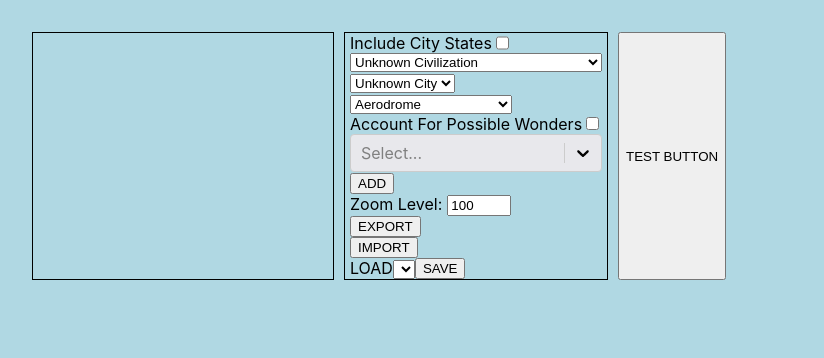
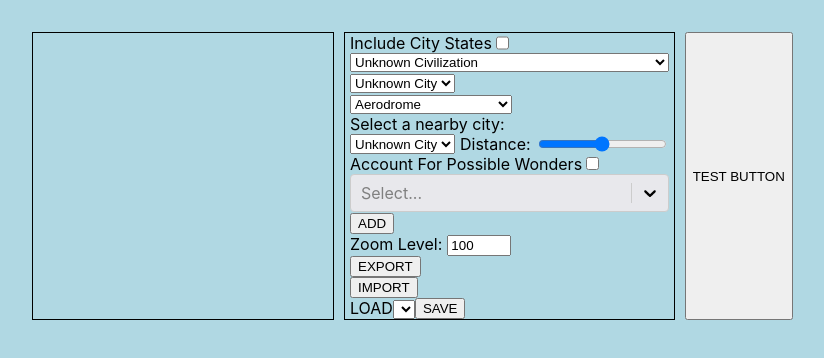
Before and after one commit to DarrelTran/civdist, a React (Create React App) app in the folder Frontend/civdist/: page /map in a window 1280 px wide. Both pictures are taken after a click on the button "TEST BUTTON". Shown: the top 358 px of the page, without its empty margins (0-824 px from the left). Built offline with nearby package versions, Linux system fonts and the light colour scheme.

Commit message:
encampment ui wip

```diff
--- a/Frontend/civdist/src/civilization/civilizations.tsx
+++ b/Frontend/civdist/src/civilization/civilizations.tsx
@@ -516,6 +516,7 @@ export abstract class Civilization
             const aerodromeScore = this.getAerodromeScore(adjTile, yieldPreferences, mapCache, ownedTiles, wondersIncluded);
             const entertainmentZoneScore = this.getEntertainmentZoneScore(adjTile, yieldPreferences, mapCache, ownedTiles, wondersIncluded);
             const spaceportScore = this.getSpaceportScore(adjTile, yieldPreferences, mapCache, ownedTiles, wondersIncluded);
+            const encampmentScore = this.getEncampmentScore(adjTile, yieldPreferences, mapCache, ownedTiles, wondersIncluded);
 
             if (campusScore >= LOW_SCORE ||
                 theaterScore >= LOW_SCORE ||
@@ -528,7 +529,8 @@ export abstract class Civilization
                 aqueductScore >= LOW_SCORE ||
                 aerodromeScore >= LOW_SCORE ||
                 entertainmentZoneScore >= LOW_SCORE ||
-                spaceportScore >= LOW_SCORE
+                spaceportScore >= LOW_SCORE ||
+                encampmentScore >= LOW_SCORE
                )
                 ++totalDistricts;
         })
--- a/Frontend/civdist/src/pages/mapPage.tsx
+++ b/Frontend/civdist/src/pages/mapPage.tsx
@@ -89,6 +89,8 @@ const MapPage = () =>
     const [dropdownCity, setDropdownCity] = useState<string>(CITY_NAME_DEFAULT);
     const [dropdownDistrict, setDropdownDistrict] = useState<string>(allPossibleDistricts()[0]);
     const [dropdownYields, setDropdownYields] = useState<TileYields[]>([]);
+
+    const [encampmentNearbyCityDisplay, setEncampmentNearbyCityDisplay] = useState<string>("none");
 
     /**
      * - Shifting hex img's by the subtraction seen in drawMap() keeps correct oddr coordinate detection but visuals will break
@@ -938,6 +940,15 @@ const MapPage = () =>
         </div>
     }
 
+    useEffect(() =>
+    {
+        if (dropdownDistrict === TileDistricts.ENCAMPMENT_DISTRICT)
+            setEncampmentNearbyCityDisplay('grid');
+        else
+            setEncampmentNearbyCityDisplay('none');
+
+    }, [dropdownDistrict])
+
     return (
         <div style={{display: 'flex'}}>
             <div
@@ -1023,7 +1034,37 @@ const MapPage = () =>
                             }
                         </select>
 
-                        <br/>
+                        <div style={{display: encampmentNearbyCityDisplay}}>
+                            <span>Select a nearby city: </span>
+                            <div style={{display: 'flex'}}>
+                                <select>
+                                    {(
+                                        () =>
+                                        {
+                                            // can't use civDropdownRef as this select doesnt know when to re-render compared to something like an useEffect
+                                            const allCities: JSX.Element[] = [];
+                                            let i = 0;
+
+                                            uniqueCities.forEach((cities) =>
+                                            {
+                                                cities.forEach((city) =>
+                                                {
+                                                    allCities.push(<option value={city} key={i}>{city}</option>);
+                                                    ++i;
+                                                })
+                                            })
+
+                                            if (allCities.length > 0)
+                                                return allCities;
+                                            else
+                                                return <option>{CITY_NAME_DEFAULT}</option>
+                                        }
+                                    )()}
+                                </select>
+                                <span style={{marginLeft: '5px', marginRight: '5px'}}>Distance: </span><input type='range' min={0} max={9999}></input>
+                            </div>
+                        </div>
+
                         <span>Account For Possible Wonders</span>
                         <input type='checkbox' onChange={(e) => {setIncludeWonders(e.target.checked)}}/>
 
@@ -1329,6 +1370,8 @@ const MapPage = () =>
             console.log('dist: ' + distance)
         }
         */
+
+        setEncampmentNearbyCityDisplay('grid');
     }
 };
 
```
